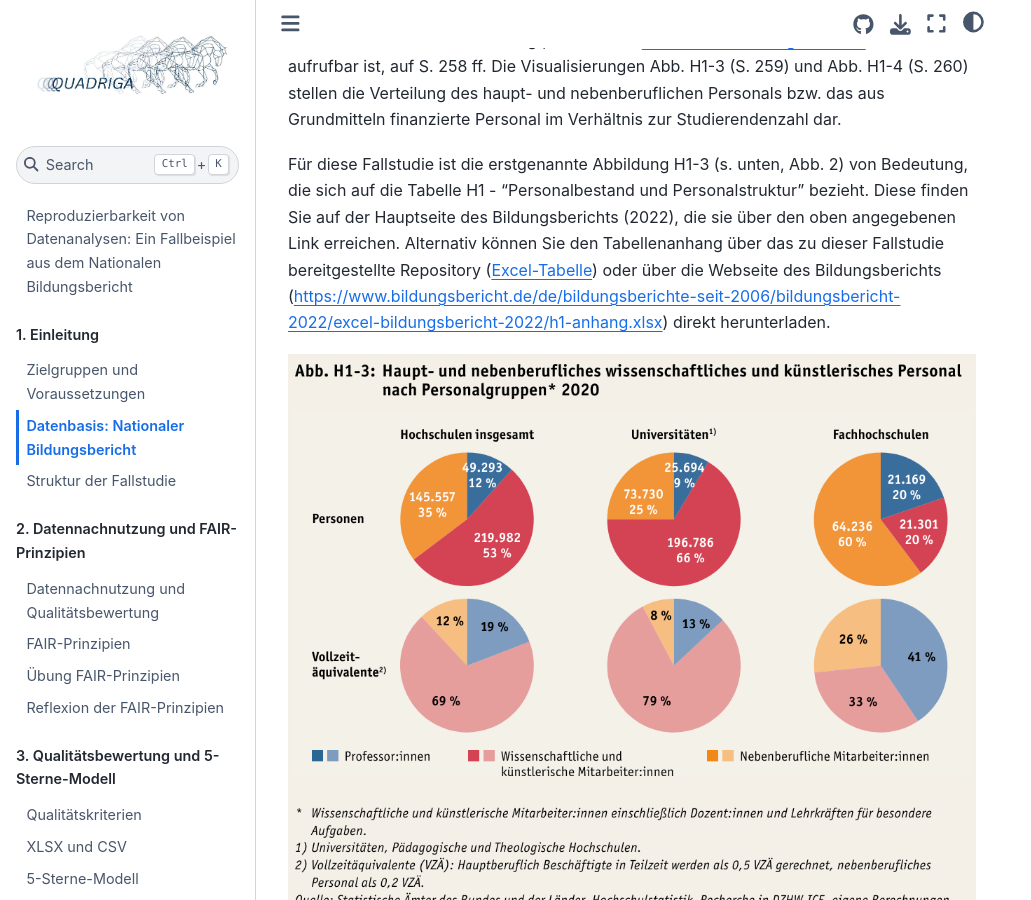
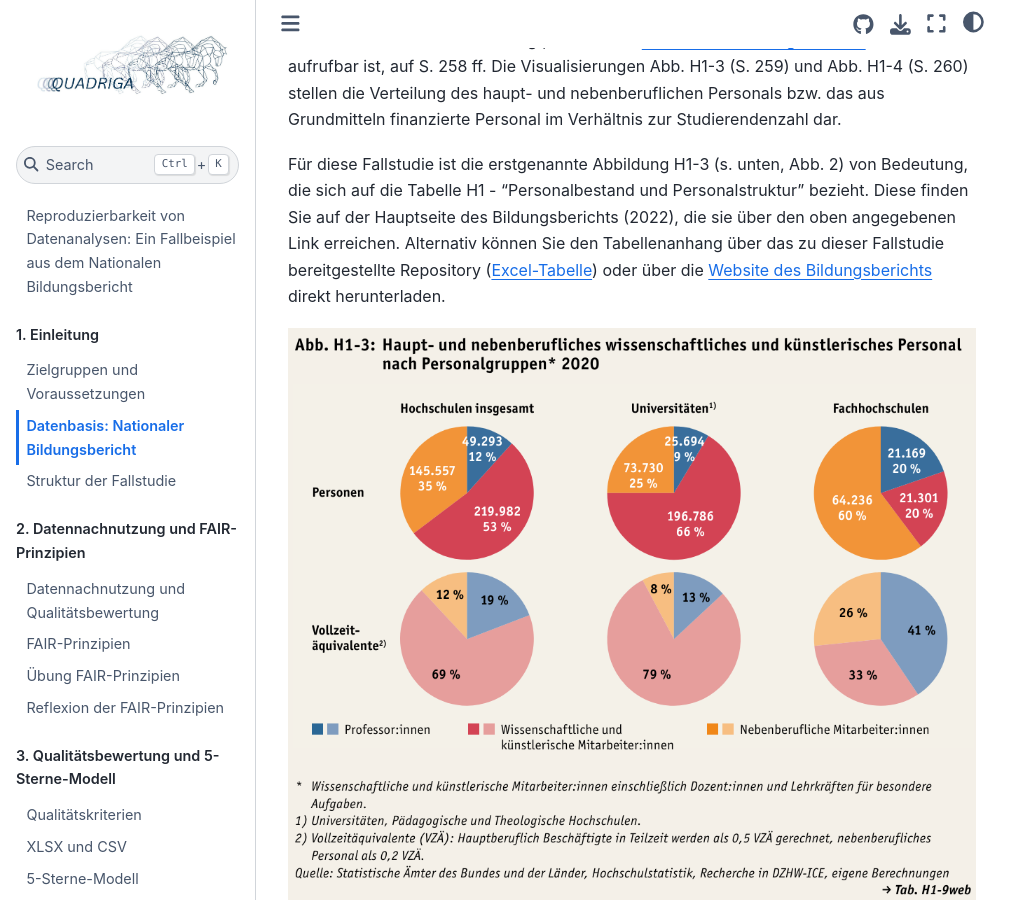
Before and after one commit to quadriga-dk/Tabelle-Fallstudie-1, a Jupyter Book: the page built from Markdown/03_Datenbasis.md, in a window 1280 px wide and 900 px high, scrolled down 676 px. Shown: the whole window, without its empty margins (0-1031 px from the left). Built offline with Jupyter Book 1.0.4 settings and Sphinx 7.4.7 and the Sphinx Book theme 1.1.4, drawn with Linux system fonts in a browser that asks for light colours.

Commit message:
Update 03_Datenbasis.md
Innhaltiche Korrektur:

Die langen URLs im Text erschweren den Lesefluss

```diff
--- a/Markdown/03_Datenbasis.md
+++ b/Markdown/03_Datenbasis.md
@@ -11,7 +11,7 @@ Alternativ können Sie den Bericht auch aus unserem Repository laden: [Bildungsb
 
 Die für die Forschungsfrage relevanten Informationen zur Entwicklung des Hochschulpersonals finden sich im Kapitel H - "Bildungspersonal: Struktur, Entwicklung, Qualität und Professionalisierung", das auf der <a href="https://www.bildungsbericht.de/de/bildungsberichte-seit-2006/bildungsbericht-2022/pdf-dateien-2022/bildungsbericht-2022-kapitel-h.pdf" target="_blank">Website des Bildungsberichts</a> auch einzeln aufrufbar ist, auf S. 258 ff. Die Visualisierungen Abb. H1-3 (S. 259) und Abb. H1-4 (S. 260) stellen die Verteilung des haupt- und nebenberuflichen Personals bzw. das aus Grundmitteln finanzierte Personal im Verhältnis zur Studierendenzahl dar.
 
-Für diese Fallstudie ist die erstgenannte Abbildung H1-3 (s. unten, Abb. 2) von Bedeutung, die sich auf die Tabelle H1 - "Personalbestand und Personalstruktur" bezieht. Diese finden Sie auf der Hauptseite des Bildungsberichts (2022), die sie über den oben angegebenen Link erreichen. Alternativ können Sie den Tabellenanhang über das zu dieser Fallstudie bereitgestellte Repository ([Excel-Tabelle](Data/h1-anhang.xlsx)) oder über die Webseite des Bildungsberichts (https://www.bildungsbericht.de/de/bildungsberichte-seit-2006/bildungsbericht-2022/excel-bildungsbericht-2022/h1-anhang.xlsx) direkt herunterladen.
+Für diese Fallstudie ist die erstgenannte Abbildung H1-3 (s. unten, Abb. 2) von Bedeutung, die sich auf die Tabelle H1 - "Personalbestand und Personalstruktur" bezieht. Diese finden Sie auf der Hauptseite des Bildungsberichts (2022), die sie über den oben angegebenen Link erreichen. Alternativ können Sie den Tabellenanhang über das zu dieser Fallstudie bereitgestellte Repository ([Excel-Tabelle](Data/h1-anhang.xlsx)) oder über die <a href="https://www.bildungsbericht.de/de/bildungsberichte-seit-2006/bildungsbericht-2022/excel-bildungsbericht-2022/h1-anhang.xlsx">Website des Bildungsberichts</a> direkt herunterladen.
 
 ![Hochschulpersonal nach Personalgruppen](_images/Abb_H1-3.png)
 *Abbildung 2: Abb.H1-3 aus dem nationalen Bildungsbericht 2022*
```
